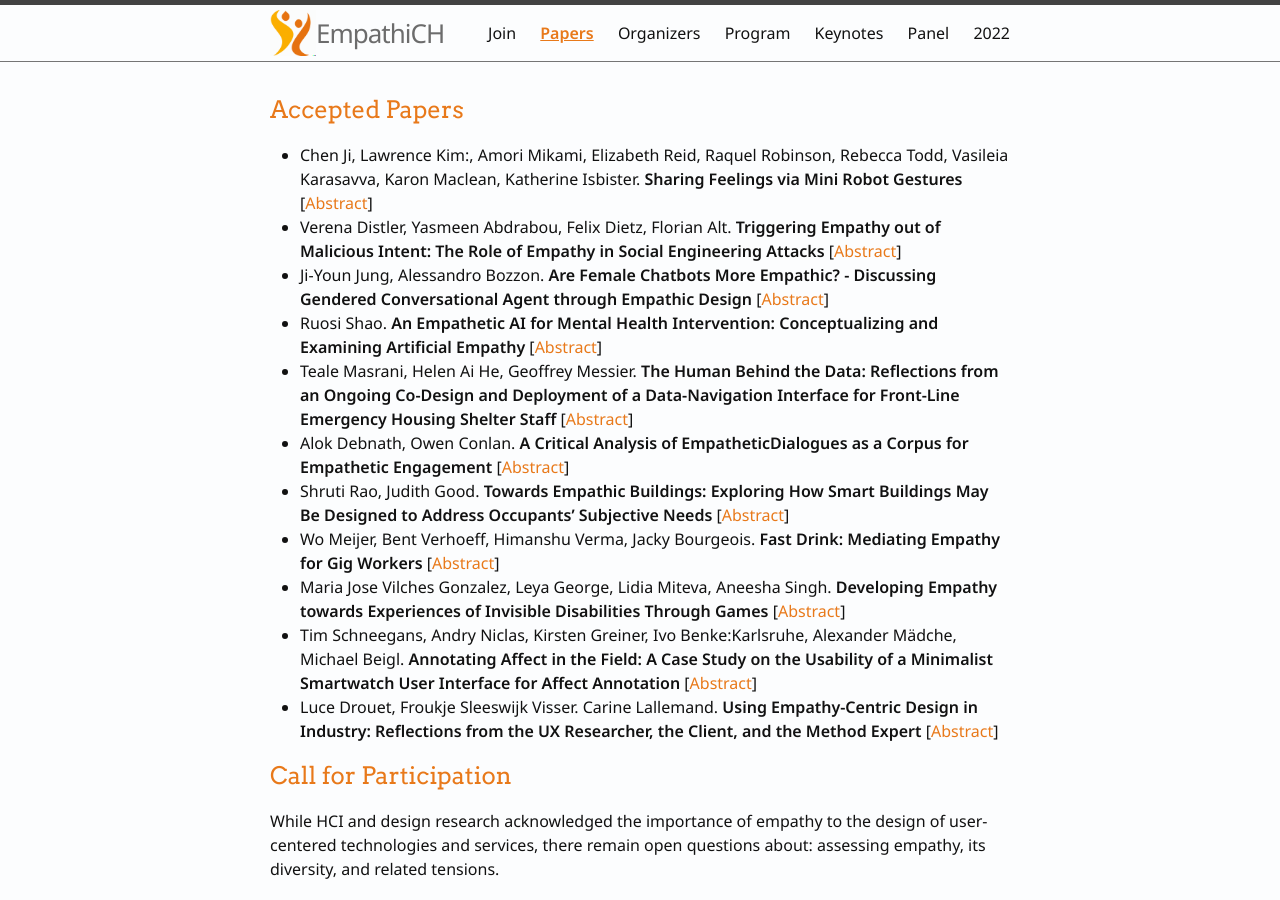
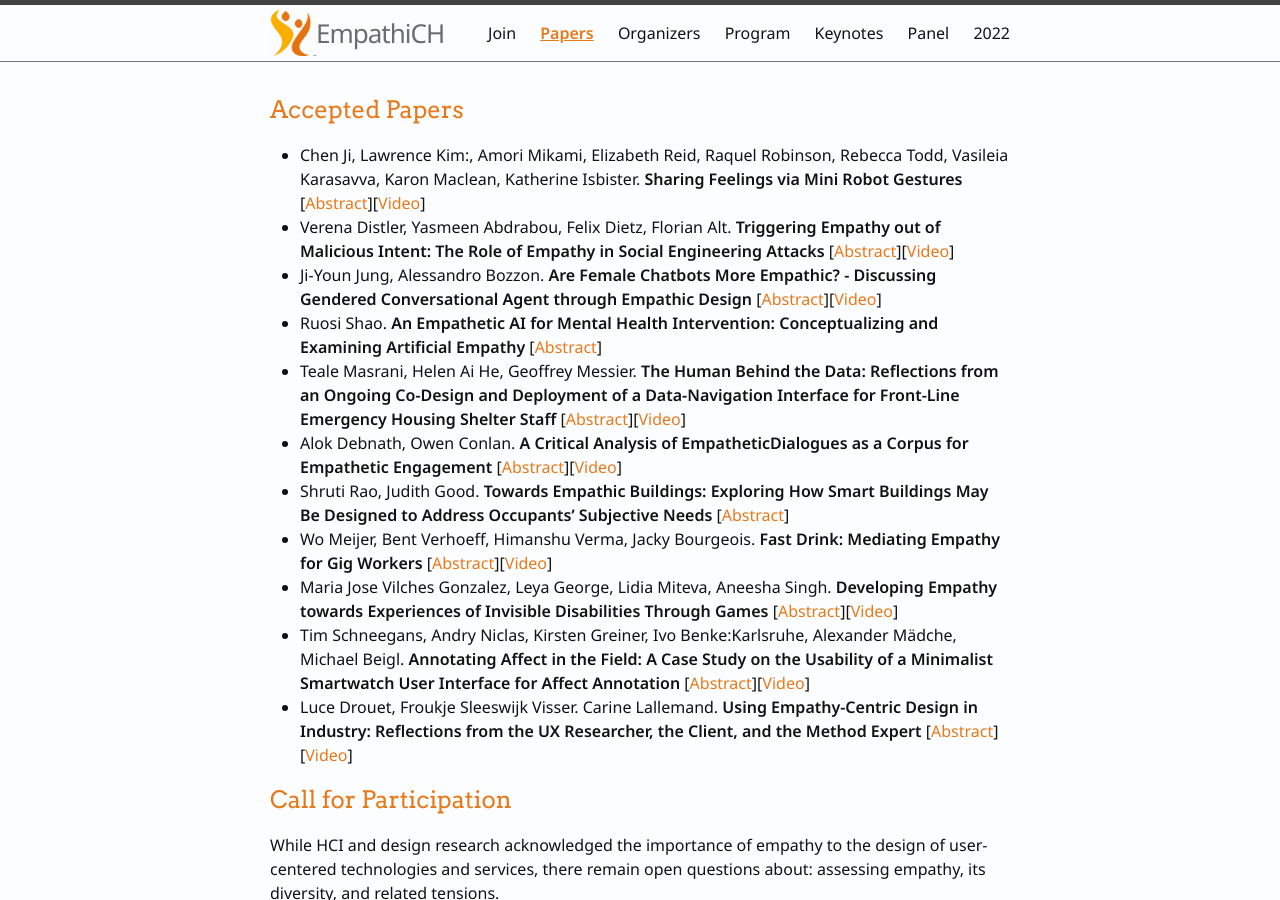
Before and after one commit to empathiCH/empathiCH.github.io, a Jekyll site: the page built from 1-cfp.md, in a window 1280 px wide and 900 px high. Built offline with Jekyll 4.4.1, drawn with Linux system fonts in a browser that asks for light colours; part of the change alters nothing that is shown.

Commit message:
added link to the videos

```diff
--- a/1-cfp.md
+++ b/1-cfp.md
@@ -11,39 +11,39 @@ nav: true
 ## Accepted Papers
 
 
--  {:.paper} Chen Ji, Lawrence Kim:, Amori Mikami, Elizabeth Reid, Raquel Robinson, Rebecca Todd, Vasileia Karasavva, Karon Maclean, Katherine Isbister. **Sharing Feelings via Mini Robot Gestures** [[Abstract](#)]
+-  {:.paper} Chen Ji, Lawrence Kim:, Amori Mikami, Elizabeth Reid, Raquel Robinson, Rebecca Todd, Vasileia Karasavva, Karon Maclean, Katherine Isbister. **Sharing Feelings via Mini Robot Gestures** [[Abstract](#)][[Video](https://www.youtube.com/watch?v=27HW3tMkF2E&ab_channel=ChenJi)]
     <p class="abstract">Sharing feelings is essential to empathic communication. This demo allows participants to send and receive emotional signals using a pair of small robots. The robots’ gestures take advantage of the mobility and embodied qualities of robots, and explore a new modality of social signaling that could enhance what is possible through purely digital interfaces. This prototype is part of a larger inquiry into the expressive capabilities of distributed bot systems for empathic communication and connection. Participants will be able to engage in a robot-based emotional exchange using a mobile-device-based interface that offers 6 pre-set robot gestures. </p>
 
-- {:.paper} Verena Distler, Yasmeen Abdrabou, Felix Dietz, Florian Alt. **Triggering Empathy out of Malicious Intent: The Role of Empathy in Social Engineering Attacks** [[Abstract](#)]
+- {:.paper} Verena Distler, Yasmeen Abdrabou, Felix Dietz, Florian Alt. **Triggering Empathy out of Malicious Intent: The Role of Empathy in Social Engineering Attacks** [[Abstract](#)][[Video](https://www.youtube.com/watch?v=uxvM4TK1Ybk&ab_channel=VerenaDistler)]
     <p class="abstract">Social engineering is a popular attack vector among cyber criminals. During such attacks, impostors often attempt to trigger empathy to manipulate victims into taking dangerous actions, for example, sharing their credentials or clicking on malicious email attachments. The objective of this position paper is to initiate a conversation on the tension between positive and negative aspects of empathy in HCI as it pertains to security-relevant behaviors. To this end, we focus on the malicious ways in which empathy can be instrumentalized in social engineering. We describe examples of such empathy-related social engineering attacks, explore potential solutions (including the automated detection of empathy-triggering communication, or of empathetic communication on the part of a potential victim), and discuss technical, social as well as organizational interventions. We highlight research challenges and directions for future work.</p>
 
-- {:.paper} Ji-Youn Jung, Alessandro Bozzon. **Are Female Chatbots More Empathic? - Discussing Gendered Conversational Agent through Empathic Design** [[Abstract](#)]
+- {:.paper} Ji-Youn Jung, Alessandro Bozzon. **Are Female Chatbots More Empathic? - Discussing Gendered Conversational Agent through Empathic Design** [[Abstract](#)][[Video](https://www.youtube.com/watch?v=rlbkD90xc-E&ab_channel=stopyunn)]
     <p class="abstract">Studies have shown that feminine chatbots are perceived as warmer (e.g., likable, friendly) and imbue more humanness to a machine than male androgynous chatbots. As chatbots are being widely deployed in various empathic contexts (e.g., revealing sensitive personal information or facilitating charity donations), how to design the gender of chatbots remains a critical question in the empathic design community. Should designers assign feminine identities to chatbots to improve empathic reactions? In this position paper, we explore the tension between designing empathic agents and the gender assignment of chatbots and how they can relate to the design of the metaphor of the chatbots. After analyzing the problem, we discuss the possible design strategy and their trade-offs. We conclude with possible future work directions that could inform CA gender design that elicits user empathy.</p>
 
 - {:.paper} Ruosi Shao. **An Empathetic AI for Mental Health Intervention: Conceptualizing and Examining Artificial Empathy** [[Abstract](#)]
     <p class="abstract">The ability to express empathy is recognized as the key for non-human agents to provide effective support and companionship. However, the conceptualization of empathy goes against the non-human nature and grounds on unique human experiences. Therefore, the question remains: should non-human agents express empathy, and if so, how? In the lab experiment, participants (N=123) engaged in a zoom-based counseling process with an AI-driven or a human-operated counselor, who expressed high or low empathy during the empathetic counseling to address individuals' stressors. Results suggest that empathetic counseling increased the counseling quality only when coming from a human-operated counselor. AI-provided empathetic counseling backfired and was rated as less helpful. However, two aspects of empathetic support were appreciated when coming from AI, including offering attentive comments and providing hope. This study further concludes that it is necessary to reconsider non-human nature and conceptualize artificial empathy accordingly in designing social agents for mental health intervention.</p>
 
-- {:.paper} Teale Masrani, Helen Ai He, Geoffrey Messier. **The Human Behind the Data: Reflections from an Ongoing Co-Design and Deployment of a Data-Navigation Interface for Front-Line Emergency Housing Shelter Staff** [[Abstract](#)]
+- {:.paper} Teale Masrani, Helen Ai He, Geoffrey Messier. **The Human Behind the Data: Reflections from an Ongoing Co-Design and Deployment of a Data-Navigation Interface for Front-Line Emergency Housing Shelter Staff** [[Abstract](#)][[Video](https://www.youtube.com/watch?v=W-3TeoUKz2g&ab_channel=TealeMasrani)]
     <p class="abstract">At least 35,000 individuals experience homelessness on any given night in Canada. These individuals use emergency shelters to transition out of homelessness and into permanent housing. We designed and deployed a technology to support front-line staff at the largest emergency housing shelter in Calgary, Canada, as they engage with data to empathize with client circumstances and make difficult decisions about how to best serve their clients. Over a three month period in 2022, we worked closely with front-line staff to co-design an interface to facilitate decision-making, and support a holistic understand of client context. The tool is currently in use and our collaboration is ongoing. In this paper, we reflect on preliminary findings regarding the second iteration of this tool as it facilitates empathetic decision-making in high-stakes contexts. We find that supporting shelter staff in understanding the human behind the data was a critical component of design. This work contributes to literature on how data tools may be integrated into the homelessness sector in such a way that aligns with shelters' values.</p>
 
-- {:.paper} Alok Debnath, Owen Conlan. **A Critical Analysis of EmpatheticDialogues as a Corpus for Empathetic Engagement** [[Abstract](#)]
+- {:.paper} Alok Debnath, Owen Conlan. **A Critical Analysis of EmpatheticDialogues as a Corpus for Empathetic Engagement** [[Abstract](#)][[Video](https://youtu.be/8wuYRCJ3iz0)]
     <p class="abstract">This paper aims to analyze the content and relevance of one of the most popular contemporary training corpora for empathetic conversational agents: EmpatheticDialogues. We provide a detailed qualitative breakdown of the corpus including the corpus creation methodology and point out some critical shortcomings of the corpus. Given the significance of the corpus as the only one of its kind at the moment, we also provide a quantitative comparison of EmpatheticDialogues to other contemporary small-talk corpora including DailyDialog and Persona-Chat, including conversation length, the ratio of conversant interaction, lexical choice, etc. With this analysis, we discuss the merit and implications of indicating a specific small-talk dialogue corpus is more empathetic than other small-talk corpora. Finally, we provide a new lens for developing conversational agents with empathetic engagement capabilities by augmenting existing dialogue datasets.</p>
 
 - {:.paper} Shruti Rao, Judith Good. **Towards Empathic Buildings: Exploring How Smart Buildings May Be Designed to Address Occupants’ Subjective Needs** [[Abstract](#)]
     <p class="abstract">Given that people spend a significant amount of time within buildings, designing spaces while taking into consideration the impact that they may have on occupants’ well-being is a challenge. While architecture relies on design practices to elicit positive experiences among occupants, they may fall short in terms of sensing occupants and reciprocating their needs in an empathic manner. Therefore, in this position paper, we argue for the need for empathic technologies to shape buildings of the digital age. We believe that buildings that can empathically interact with occupants will enhance occupants’ experiences of well-being in indoor spaces. To that end, we describe one such smart building that may be made human-centric through the incorporation of empathic technologies for various architectural attributes. We thereafter talk of an ongoing case study for identifying the novel, subjective human experiences that may be afforded by empathic buildings of the digital age.</p>
 
 
-- {:.paper} Wo Meijer, Bent Verhoeff, Himanshu Verma, Jacky Bourgeois. **Fast Drink: Mediating Empathy for Gig Workers** [[Abstract](#)]
+- {:.paper} Wo Meijer, Bent Verhoeff, Himanshu Verma, Jacky Bourgeois. **Fast Drink: Mediating Empathy for Gig Workers** [[Abstract](#)][[Video](https://www.youtube.com/watch?v=WF6NNFg81NI&ab_channel=WoMeijer)]
     <p class="abstract">The digitization of services and global lock-downs have lead an explosion of delivery services, which use gig-workers as delivery personnel. They face apathy from both their employers and users of the service. Previous studies focused on mediating interactions between workers or workers and tasks. However, delivery presents the opportunity for HCI interventions to mediate the interaction between worker and users to increase their empathy. We conducted an empirical study where 60 participants ordered a drink with an app which randomly presented a different level of information about the delivery person (nothing; name and photo; heart rate). Initial results show no significant impact on empathy measures between conditions, however post-hoc analysis showed that heart rate lead to increased Compassionate and decreased Affective empathy. This raises the question of what ``type'' of empathy is beneficial for delivery personnel and the need to refine the concept and measures of empathy used in HCI.</p>
 
 
-- {:.paper} Maria Jose Vilches Gonzalez, Leya George, Lidia Miteva, Aneesha Singh. **Developing Empathy towards Experiences of Invisible Disabilities Through Games** [[Abstract](#)]
+- {:.paper} Maria Jose Vilches Gonzalez, Leya George, Lidia Miteva, Aneesha Singh. **Developing Empathy towards Experiences of Invisible Disabilities Through Games** [[Abstract](#)][[Video](https://www.youtube.com/watch?v=yO_0ysfV1Xo&ab_channel=leyaegg)]
     <p class="abstract">Hidden or invisible disabilities are invisible to the onlooker and can be physical, mental, or neurological conditions that limit a person’s movements, senses or activities. As a result, they can lead to misunderstandings, false perceptions, and judgments. Developing an understanding of the conditions and the limitations they impose on people who have these conditions might help to develop empathy and reduce stigma and misunderstanding. We investigate the use of games for this purpose. This paper reports a first qualitative survey study with 56 participants about their experiences of interacting with a paper prototype of a game about living with chronic fatigue syndrome (CFS) and then answering questions regarding their perceptions of the game with respect to their own experiences. The study aimed to understand if we can unify the design of games for barriers faced by people with invisible disabilities. The prototype was redesigned based on the findings of the first study. Study 2 involved a playtesting session with 8 participants who did not have invisible disabilities engaging with the digital prototype. Their empathy quotient was measured before and after playing. While the study's results did not yield any statistically significant findings, they do offer some evidence that playing computer games can be a useful way to increase empathy towards people with invisible disabilities and provide design considerations for such games.</p>
 
-- {:.paper} Tim Schneegans, Andry Niclas, Kirsten Greiner, Ivo Benke:Karlsruhe, Alexander Mädche, Michael Beigl. **Annotating Affect in the Field: A Case Study on the Usability of a Minimalist Smartwatch User Interface for Affect Annotation** [[Abstract](#)]
+- {:.paper} Tim Schneegans, Andry Niclas, Kirsten Greiner, Ivo Benke:Karlsruhe, Alexander Mädche, Michael Beigl. **Annotating Affect in the Field: A Case Study on the Usability of a Minimalist Smartwatch User Interface for Affect Annotation** [[Abstract](#)][[Video](https://youtu.be/5zzEjdW2GGM)]
     <p class="abstract">Successful empathetic interaction requires an accurate understanding of the interaction partner's affect dynamics. Self-reported annotations provide a way to better understand affect and empathy in real-life; however, the necessary user interactions for collecting such data must be designed to be as unobtrusive as possible. To address this challenge, we explore the potential of a smartwatch annotation application for affect that aims to minimize user interaction effort while maximizing usability. In a field study conducted as part of a student career fair (N=9), we evaluated the feasibility and usability of our app. Participants reported high usability scores and our data collection successfully captured self-reported affect labels at a high temporal resolution. Our work contributes to the challenge of providing minimal obtrusive applications for the collection of self-reported labels of affective states.</p>
 
-- {:.paper} Luce Drouet, Froukje Sleeswijk Visser. Carine Lallemand. **Using Empathy-Centric Design in Industry: Reflections from the UX Researcher, the Client, and the Method Expert** [[Abstract](#)]
+- {:.paper} Luce Drouet, Froukje Sleeswijk Visser. Carine Lallemand. **Using Empathy-Centric Design in Industry: Reflections from the UX Researcher, the Client, and the Method Expert** [[Abstract](#)][[Video](https://youtu.be/6O9VjI3xAZA)]
     <p class="abstract">Empathic design provides tools and frameworks supporting designers to understand users’ experiences with products or services. However, how does one hand over this empathic understanding of users to other internal stakeholders shaping the service experience? In this contribution, we reflect on a three-year implementation of an empathy-centric design approach in an industrial context with a low user experience maturity from three different professional viewpoints: ours as UX researchers, the one of a company manager, and an expert researcher on empathy in design. These narrative introspective accounts unveil some of the main benefits, opportunities, and challenges of implementing an empathy-centric design approach in the industry. We discuss and confront them to prior work. We contribute to the field of empathic design with rich in-situ research insights and principles for a successful empathic approach.</p>
 
 ## Call for Participation
```
